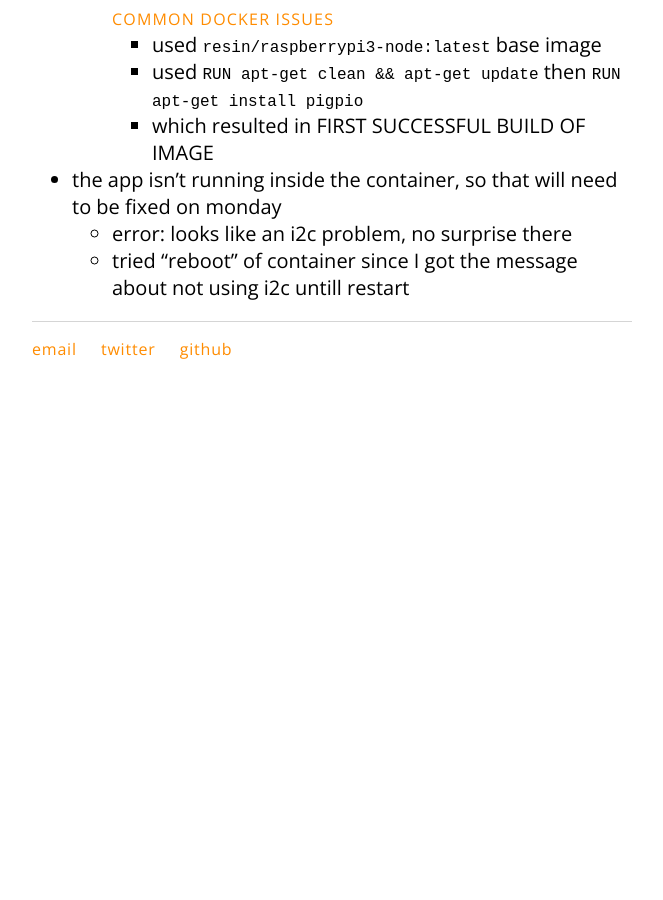
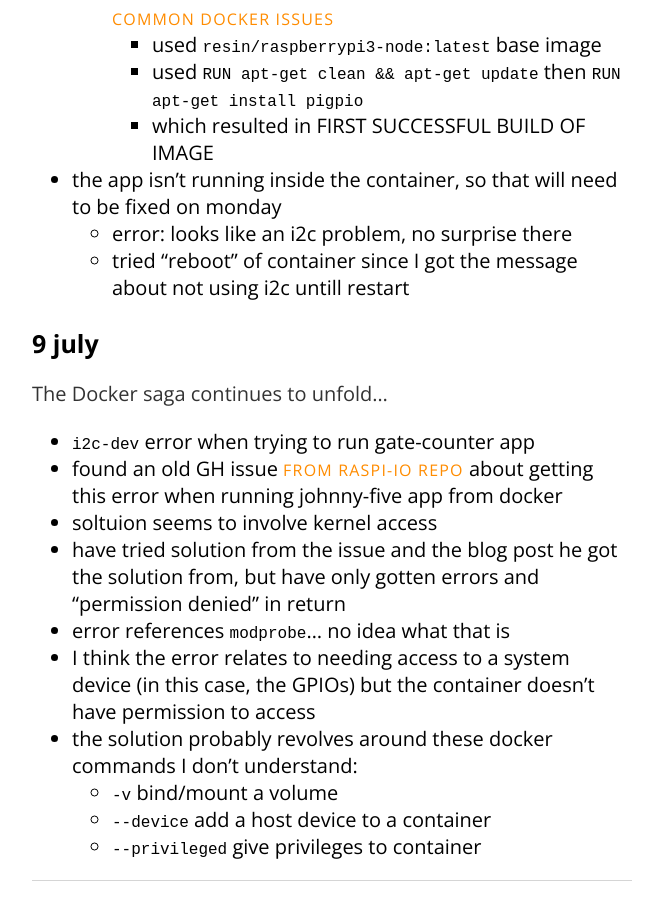
Before and after one commit to carylwyatt/carylwyatt.github.io, a Jekyll site: the page built from _posts/2018-08-03-work-log-jul-30.md, in a window 1280 px wide and 900 px high, scrolled down 3270 px. Shown: the whole window, without its empty margins (308-971 px from the left). Built offline with Jekyll 4.4.1, drawn with Linux system fonts in a browser that asks for light colours; before the commit the page ends 3670 px from its top, so only the background shows below that.

Commit message:
added 9 july notes

```diff
--- a/_posts/2018-08-03-work-log-jul-30.md
+++ b/_posts/2018-08-03-work-log-jul-30.md
@@ -77,3 +77,18 @@ Since `pigpio` is the hold-up, I RTFM and it has to be installed locally *before
 - the app isn't running inside the container, so that will need to be fixed on monday
 	- error: looks like an i2c problem, no surprise there
 	- tried "reboot" of container since I got the message about not using i2c untill restart
+
+### 9 july
+
+The Docker saga continues to unfold...
+
+- `i2c-dev` error when trying to run gate-counter app
+- found an old GH issue [from raspi-io repo](https://github.com/nebrius/raspi-io/issues/27) about getting this error when running johnny-five app from docker
+- soltuion seems to involve kernel access
+- have tried solution from the issue and the blog post he got the solution from, but have only gotten errors and "permission denied" in return
+- error references `modprobe`... no idea what that is
+- I think the error relates to needing access to a system device (in this case, the GPIOs) but the container doesn't have permission to access
+- the solution probably revolves around these docker commands I don't understand:
+	- `-v` bind/mount a volume
+	- `--device` add a host device to a container
+	- `--privileged` give privileges to container
```
Also changed, not shown: 1 other file.
